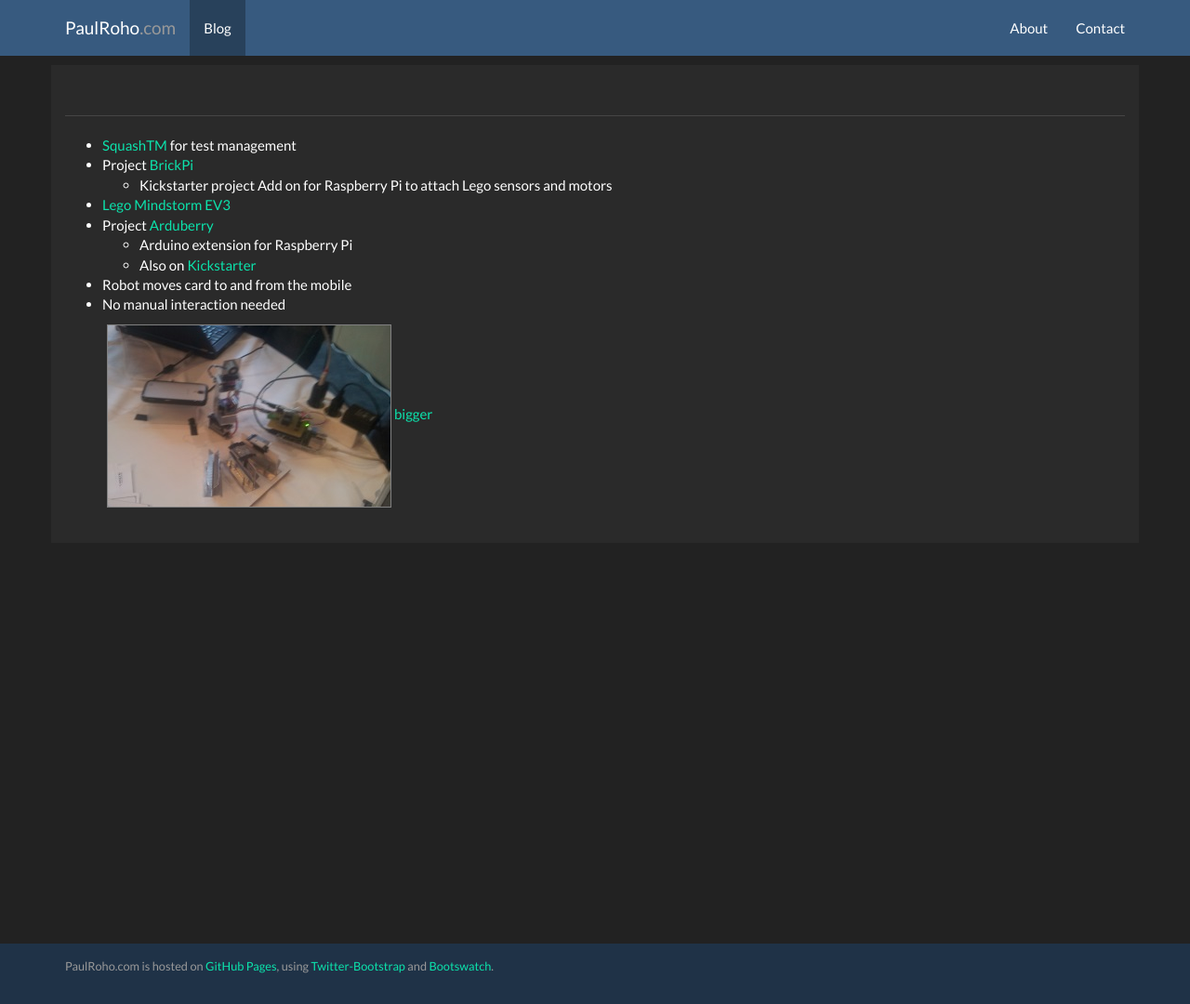
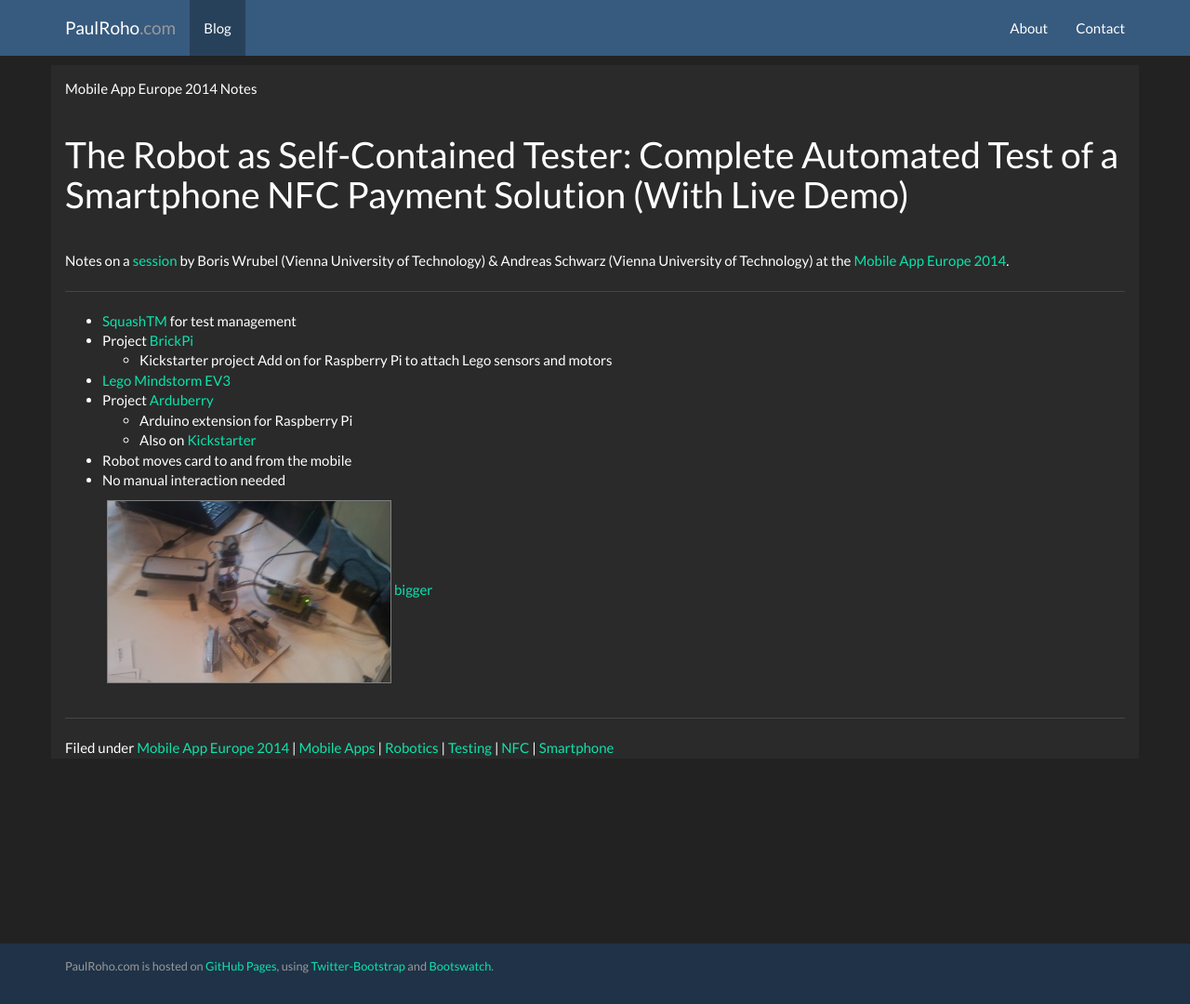
Before and after one commit to paulroho/paulroho.github.io, a Jekyll site: the page built from _posts/2014-10-01-The-Robot-as-Self-Contained-Tester.md, in a window 1280 px wide and 1080 px high. Shown: the whole window at 93% size. Built offline with Jekyll 4.4.1, drawn with Linux system fonts in a browser that asks for light colours; nearby versions of some CDN libraries; comment, search, counter and statistics services are not loaded.

Commit message:
Revert "trying custom excerpt separator" and beyond
This reverts commit up to 0d54d0461a951b0d83bee6f0ec09158665fb82d2.

```diff
--- a/_config.yml
+++ b/_config.yml
@@ -4,7 +4,6 @@
 description:  Paul Rohorzka on developing software. Software that evolves. The craft of creating software.
 url:          http://paulroho.com
 urlhtml:	  PaulRoho<span class="text-muted">.com</span>
-excerpt_separator: <!-- end-of-excerpt -->
 defaults:
   -
     scope:
--- a/_layouts/blog.html
+++ b/_layouts/blog.html
@@ -75,16 +75,7 @@
     </div>
 
     <div class="container">
-     {% if post.prehead %}
-      <p>{{ post.prehead }}</p>
-     {% endif %}
-     <h1>{{ page.title }}</h1>
-     {% if post.posthead %}
-      <p>{{ post.posthead }}</p>
-     {% endif %}
-     <hr/>
-
-	  {{ content | remove_first: '&lt;!-- end-of-excerpt --&gt;' }}
+	  {{ content }}
 
 		<div class="tags">
 		{% if page.tags.size > 0 %}
--- a/_posts/2014-10-01-The-Robot-as-Self-Contained-Tester.md
+++ b/_posts/2014-10-01-The-Robot-as-Self-Contained-Tester.md
@@ -1,8 +1,16 @@
 ---
-title: The Robot as Self-Contained Tester: Complete Automated Test of a Smartphone NFC Payment Solution (With Live Demo)
+title: Automated Test of a Smartphone NFC Payment Solution (Boris Wrubel and Andreas Schwarz)
 tags: [Mobile App Europe 2014, Mobile Apps, Robotics, Testing, NFC, Smartphone]
-# prehead: Mobile App Europe 2014 Notes
-# posthead: Notes on a [session](http://mobileappeurope.com/talks/robot-self-contained-tester-complete-automated-test-smartphone-nfc-payment-solution-live-demo/ "The Robot as Self-Contained Tester: Complete Automated Test of a Smartphone NFC Payment Solution (With Live Demo)") by Boris Wrubel (Vienna University of Technology) & Andreas Schwarz (Vienna University of Technology) at the [Mobile App Europe 2014](http://mobileappeurope.com/).
+---
+
+Mobile App Europe 2014 Notes
+
+The Robot as Self-Contained Tester: Complete Automated Test of a Smartphone NFC Payment Solution (With Live Demo)
+===
+Notes on a [session](http://mobileappeurope.com/talks/robot-self-contained-tester-complete-automated-test-smartphone-nfc-payment-solution-live-demo/ "The Robot as Self-Contained Tester: Complete Automated Test of a Smartphone NFC Payment Solution (With Live Demo)")
+by Boris Wrubel (Vienna University of Technology) & Andreas Schwarz (Vienna University of Technology)
+at the [Mobile App Europe 2014](http://mobileappeurope.com/).
+
 ---
 
 * [SquashTM](http://www.squashtest.org/) for test management
```
Also changed, not shown: _posts/2014-06-28-Parameterizing-Linq-Query-Selectors.md (+1 -1 lines), _posts/2014-10-24-Git-Saved-Me-Restoring-Lost-Commits.md (+3 -1 lines).
